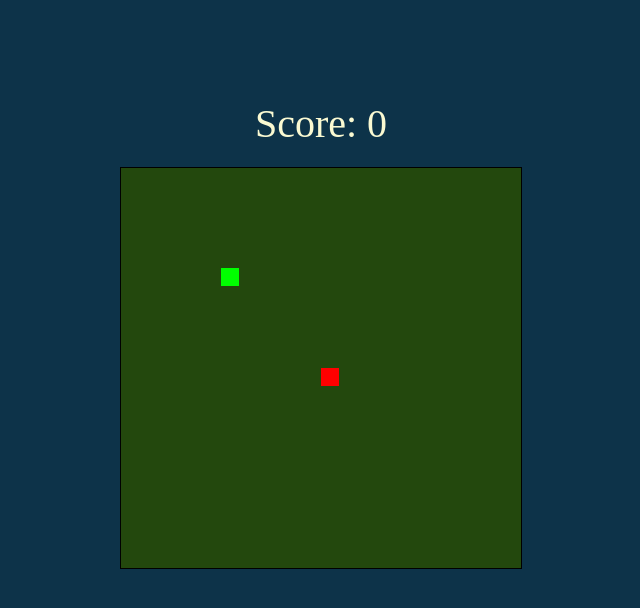
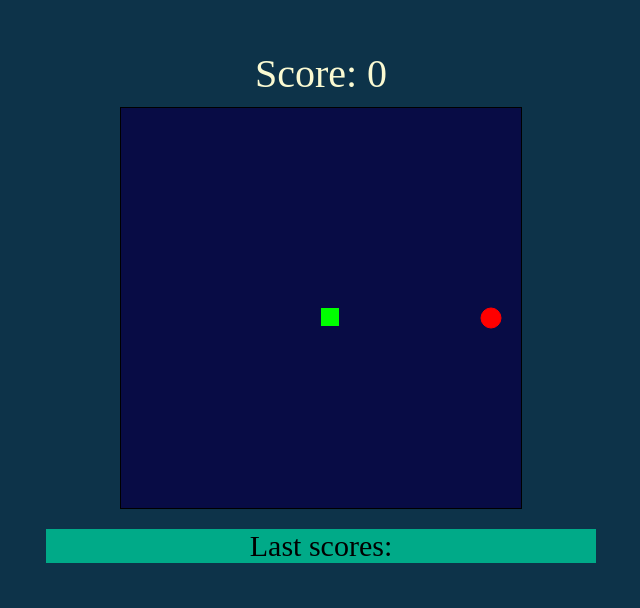
Before and after one commit to amadeuszbialas/Snake, a plain HTML site: page index.html in a window 1280 px wide. Shown: the whole page, without its empty margins (319-959 px from the left). Drawn offline with Linux system fonts and the light colour scheme.

Commit message:
code clining, last scores table

```diff
--- a/game.js
+++ b/game.js
@@ -1,36 +1,52 @@
-window.onload=function(){
-    document.addEventListener("keydown", keyPush);
-    setInterval(gameStart, 1000/10);
-};
+let px, py, gs, tc, trail, xv, yv, tail, ax, ay, message, start, speed;
 
-let px, py, gs, tc, trail, xv, yv, tail, ax, ay, score;
-py=px=5;
-ax=ay=10;
+document.addEventListener("keydown", keyPush);
+
+speed = 70;
+setInterval(gameStart, speed);
+py=px=10;
 gs=tc=20;
+ax=Math.floor(Math.random()*tc);
+ay=Math.floor(Math.random()*tc);
 trail = [];
 xv=yv=0;
 tail = 5;
+message = 'Last scores: <br><br>';
+
 
 function gameStart(){
+    let scoreArr =[];
+    let score = tail - 5;
     const gameArea = document.getElementById("gameScreen");
     let ctx = gameArea.getContext("2d");
-    let score = tail-5;
     document.getElementById('score').innerHTML = 'Score: ' + score;
 
     px+= xv;
     py+= yv;
 
-    if(px<0){
-        px = tc - 1;
+    // Next level
+    if(score == 2){
+        this.speed = 40;
     }
-    if(px>tc-1){
-        px = 0;
+
+    //Game over if hit border
+    if(px<0 || px>tc-1 || py<0 || py>tc-1){
+        gameOver();
     }
-    if(py<0){
-        py = tc - 1;
-    }
-    if(py>tc-1){
-        py = 0;
+
+    // Game screen
+    ctx.fillStyle="#080c45";
+    ctx.fillRect(0,0, gameArea.width, gameArea.height);
+
+    // Snake
+    ctx.fillStyle='lime';
+    for(let i=0; i<trail.length; i++){
+        ctx.fillRect(trail[i].x*gs, trail[i].y*gs, gs-2, gs-2);
+
+        //Game over if eat yourself
+         if(trail[i].x==px && trail[i].y==py && start == true ){
+            gameOver();
+         }
     }
 
     trail.push({x:px, y:py});
@@ -38,34 +54,51 @@ function gameStart(){
         trail.shift();
     }
 
-    // Game screen
-    ctx.fillStyle="#23480d";
-    ctx.fillRect(0,0, gameArea.width, gameArea.height);
+    // an apple
+    ctx.beginPath();
+    ctx.arc(ax*gs+10, ay*gs+10, 10, 0, Math.PI * 2, false)
+    ctx.strokeStyle = 'red';
+    ctx.stroke();
+    ctx.fillStyle = 'red';
+    ctx.fill();
 
+    // if eat an apple
+    if(ax==px && ay==py && start == true){
+        tail++;
+        ax=Math.floor(Math.random()*tc);
+        ay=Math.floor(Math.random()*tc);
 
-    // Snake
-    ctx.fillStyle='lime';
-    for(let i=0; i<trail.length; i++){
-        ctx.fillRect(trail[i].x*gs, trail[i].y*gs, gs-2, gs-2);
-        // if(trail[i].x==px && trail[i].y==py){
-        //     tail=2;
-        // }
+        for(let j=0; j<trail.length; j++){
+            if(ax == trail[j].x && ay == trail[j].y){
+                ax=Math.floor(Math.random()*tc);
+                ay=Math.floor(Math.random()*tc);
+            }
+        }
     }
 
-    // an apple
-    ctx.fillStyle='red';
-    ctx.fillRect(ax*gs, ay*gs, gs-2, gs-2);
-
-    // if eat an apple
-    if(ax==px && ay==py){
-        tail++
-        ax=Math.floor(Math.random()*tc);
-        ay=Math.floor(Math.random()*tc);
+    function gameOver(){
+        let d;
+        py=px=10;
+        xv=yv=0;
+        tail = 5;
+        start = false;
+        d = new Date();
+        scoreArr.push('Score: '+score+' - '+ d.toUTCString());
+        //score = tail - 5;
+        for(let k=0; k<scoreArr.length; k++){
+            message += scoreArr[k] + '<br>';
+        }
+        document.getElementById('lastScores').style.display = 'block';
+        document.getElementById('lastScores').innerHTML = message;
     }
 }
 
 function keyPush(evt){
+    document.getElementById('score').style.display = 'block';
+    document.getElementById('gameScreen').style.marginTop = '0px';
+    start = true;
     switch(evt.keyCode){
+
         case 37:
             xv=-1; yv= 0;
             break;
--- a/index.html
+++ b/index.html
@@ -3,33 +3,13 @@
 <head>
     <meta charset="UTF-8">
     <title>Snake</title>
-    <style>
-        body{
-            background-color: #0D3349;
-        }
-        #gameScreen{
-            border: 1px solid #000000;
-            margin-left: auto;
-            margin-right: auto;
-            display: block;
-        }
-        #score{
-            font-size: 40px;
-            margin-left: auto;
-            margin-right: auto;
-            display: block;
-            width: 200px;
-            margin-top:100px;
-            margin-bottom: 20px;
-            text-align: center;
-            color: lightgoldenrodyellow;
-        }
-    </style>
+    <link type="text/css" rel="stylesheet" href="style.css">
 </head>
 <body>
 
-    <div id="score"></div>
+    <div id="score"> Score: 0</div>
     <canvas id="gameScreen" width="400" height="400"></canvas>
+    <div id="lastScores">Last scores:</div>
     <script src="game.js"></script>
 
 </body>
--- /dev/null
+++ b/style.css
@@ -0,0 +1,31 @@
+body{
+    background-color: #0D3349;
+    margin: 0px;
+}
+#gameScreen{
+    border: 1px solid #000000;
+    margin-left: auto;
+    margin-right: auto;
+    display: block;
+}
+#score{
+    font-size: 40px;
+    margin-left: auto;
+    margin-right: auto;
+    display: block;
+    width: 400px;
+    margin-top:50px;
+    margin-bottom: 10px;
+    text-align: center;
+    color: lightgoldenrodyellow;
+}
+#lastScores{
+    font-size: 30px;
+    margin-top: 20px;
+    display: block;
+    width: 550px;
+    margin-left: auto;
+    margin-right: auto;
+    background-color: #00AA88;
+    text-align: center;
+}
```
